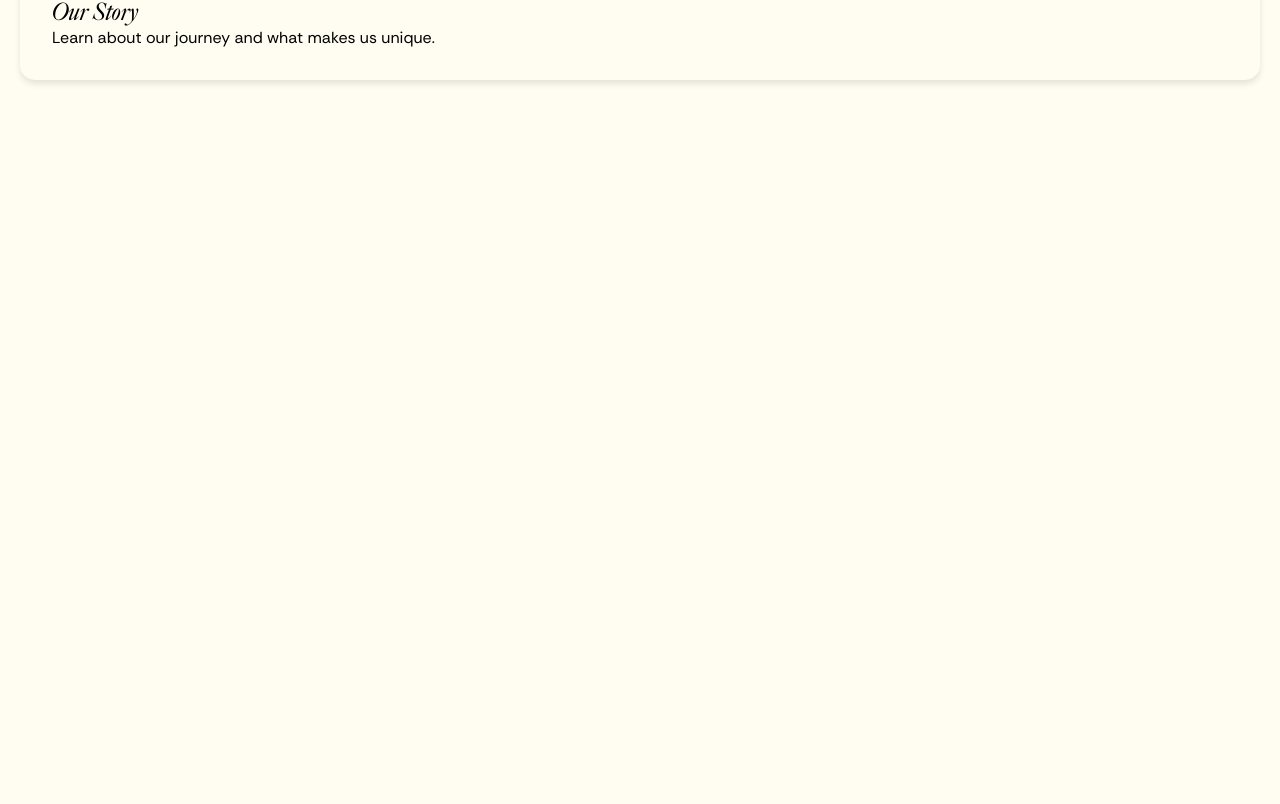
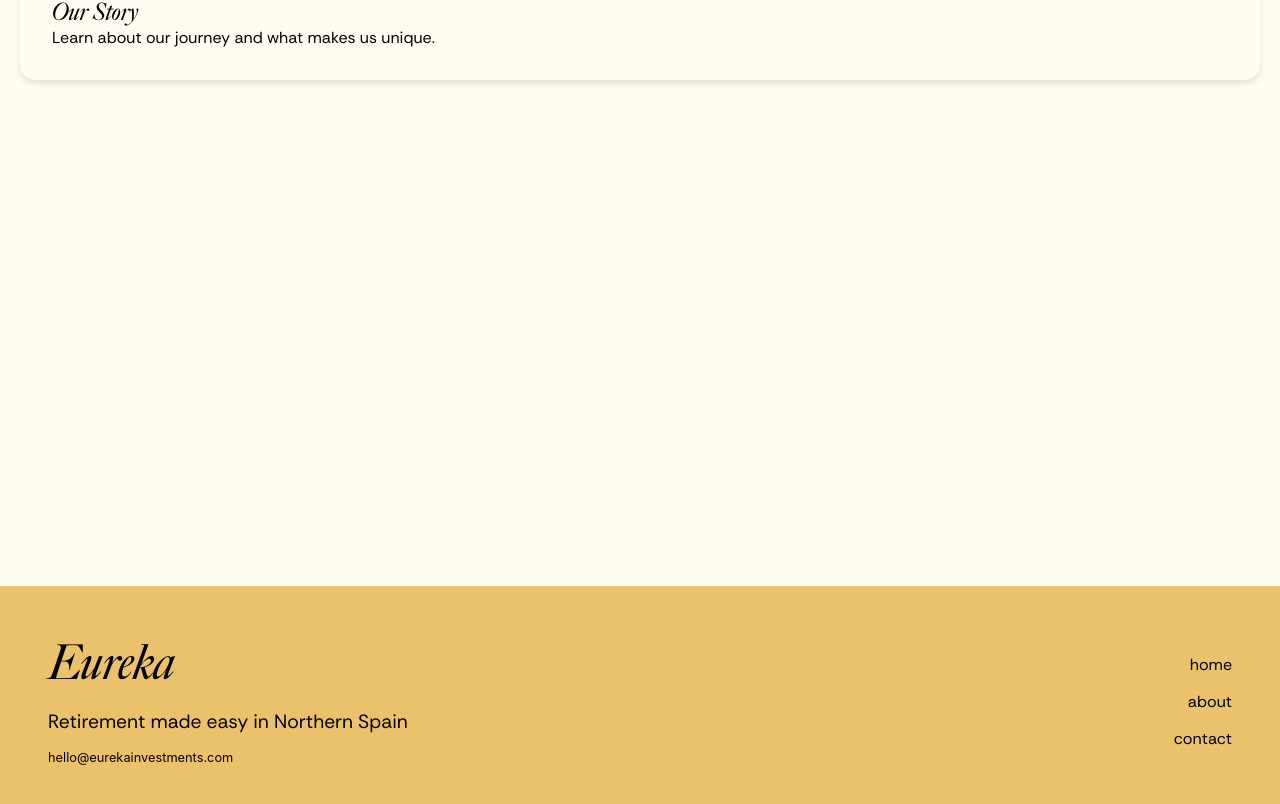
Before and after one commit to gitcamy/Eureka, a React (Create React App) app: page /about in a window 1280 px wide. Shown: the part 214-1018 px from the top of the page. Before the commit the page ends 800 px from the top, so only its background shows below. Built offline with nearby package versions, Linux system fonts and the light colour scheme.

Commit message:
Add footer component

```diff
--- a/src/App.css
+++ b/src/App.css
@@ -17,6 +17,7 @@
 .page {
   padding: 100px 20px;
   width: 100%;
+  height: 100vh;
 }
 
 .page-title {
--- /dev/null
+++ b/src/components/footer.js
@@ -0,0 +1,27 @@
+import styles from "./footer.module.css";
+import { Link } from "react-router-dom";
+
+export default function Footer() {
+  return (
+    <div className={styles.box}>
+      <div className={styles.footerContainerLeft}>
+        <h1 className={styles.title}>Eureka</h1>
+        <p className={styles.subTitle}>
+          Retirement made easy in Northern Spain
+        </p>
+        <span>hello@eurekainvestments.com</span>
+      </div>
+      <div className={styles.footerContainerRight}>
+        <Link to="/" className={styles.link}>
+          home
+        </Link>
+        <Link to="/about" className={styles.link}>
+          about
+        </Link>
+        <Link to="/contact" className={styles.link}>
+          contact
+        </Link>
+      </div>
+    </div>
+  );
+}
--- /dev/null
+++ b/src/components/footer.module.css
@@ -0,0 +1,40 @@
+.footerContainerLeft {
+  display: flex;
+  flex-direction: column;
+  justify-content: space-between;
+}
+
+.footerContainerRight {
+  display: flex;
+  flex-direction: column;
+  justify-content: end;
+  align-items: end;
+}
+
+.title {
+  font-family: "Big Caslon", serif, Georgia, Times, "Times New Roman";
+  font-size: 3rem;
+  margin-bottom: 1rem;
+}
+
+.subTitle {
+  font-size: 1.2rem;
+  margin-bottom: 1rem;
+}
+
+span {
+  font-size: 0.8rem;
+}
+
+.box {
+  display: flex;
+  background-color: #ebc16b;
+  padding: 3rem;
+  justify-content: space-between;
+}
+
+.link {
+  margin-bottom: 1rem;
+  color: #000;
+  text-decoration: none;
+}
--- a/src/pages/About.js
+++ b/src/pages/About.js
@@ -1,4 +1,5 @@
 import { motion } from "framer-motion";
+import Footer from "../components/footer.js";
 
 const About = () => {
   const pageVariants = {
@@ -24,6 +25,7 @@ const About = () => {
   };
 
   return (
+    <>
       <motion.div
         className="page"
         variants={pageVariants}
@@ -49,6 +51,8 @@ const About = () => {
           </motion.p>
         </div>
       </motion.div>
+      <Footer />
+    </>
   );
 };
 
--- a/src/pages/Contact.js
+++ b/src/pages/Contact.js
@@ -11,6 +11,7 @@ import {
   Snackbar,
 } from "@mui/material";
 import SendIcon from "@mui/icons-material/Send";
+import Footer from "../components/footer.js";
 
 const Contact = () => {
   const [formData, setFormData] = useState({
@@ -90,6 +91,7 @@ const Contact = () => {
   };
 
   return (
+    <>
       <motion.div
         className="page"
         variants={pageVariants}
@@ -116,7 +118,10 @@ const Contact = () => {
               <Typography variant="h4" sx={{ mb: 1 }}>
                 Get in Touch
               </Typography>
-            <Typography variant="body1" sx={{ mb: 4, color: "text.secondary" }}>
+              <Typography
+                variant="body1"
+                sx={{ mb: 4, color: "text.secondary" }}
+              >
                 We'd love to hear from you!
               </Typography>
             </motion.div>
@@ -203,6 +208,8 @@ const Contact = () => {
           </Alert>
         </Snackbar>
       </motion.div>
+      <Footer />
+    </>
   );
 };
 
--- a/src/pages/Home.css
+++ b/src/pages/Home.css
@@ -58,6 +58,8 @@
 @media screen and (max-width: 768px) {
   .mobile-bg-image {
     display: block;
+    object-fit: cover;
+    width: 100%;
   }
 
   .desktop-bg-image {
--- a/src/pages/Home.js
+++ b/src/pages/Home.js
@@ -10,6 +10,7 @@ import Cards from "../components/Cards.js";
 import { bannerText, welcomeText, getStarted } from "../data/HomeData";
 import { useRef } from "react";
 import { Benefits } from "../data/CardsData.js";
+import Footer from "../components/footer.js";
 
 const Home = () => {
   const cardTitle = "Why Retire in Northern Spain?";
@@ -74,6 +75,7 @@ const Home = () => {
         transition={{ duration: 0.5, delay: 0.3 }}
       >
         <Cards data={Benefits} title={cardTitle} />
+        <Footer />
       </motion.div>
     </>
   );
```
Lines whose indentation alone changed are shown as unchanged.
